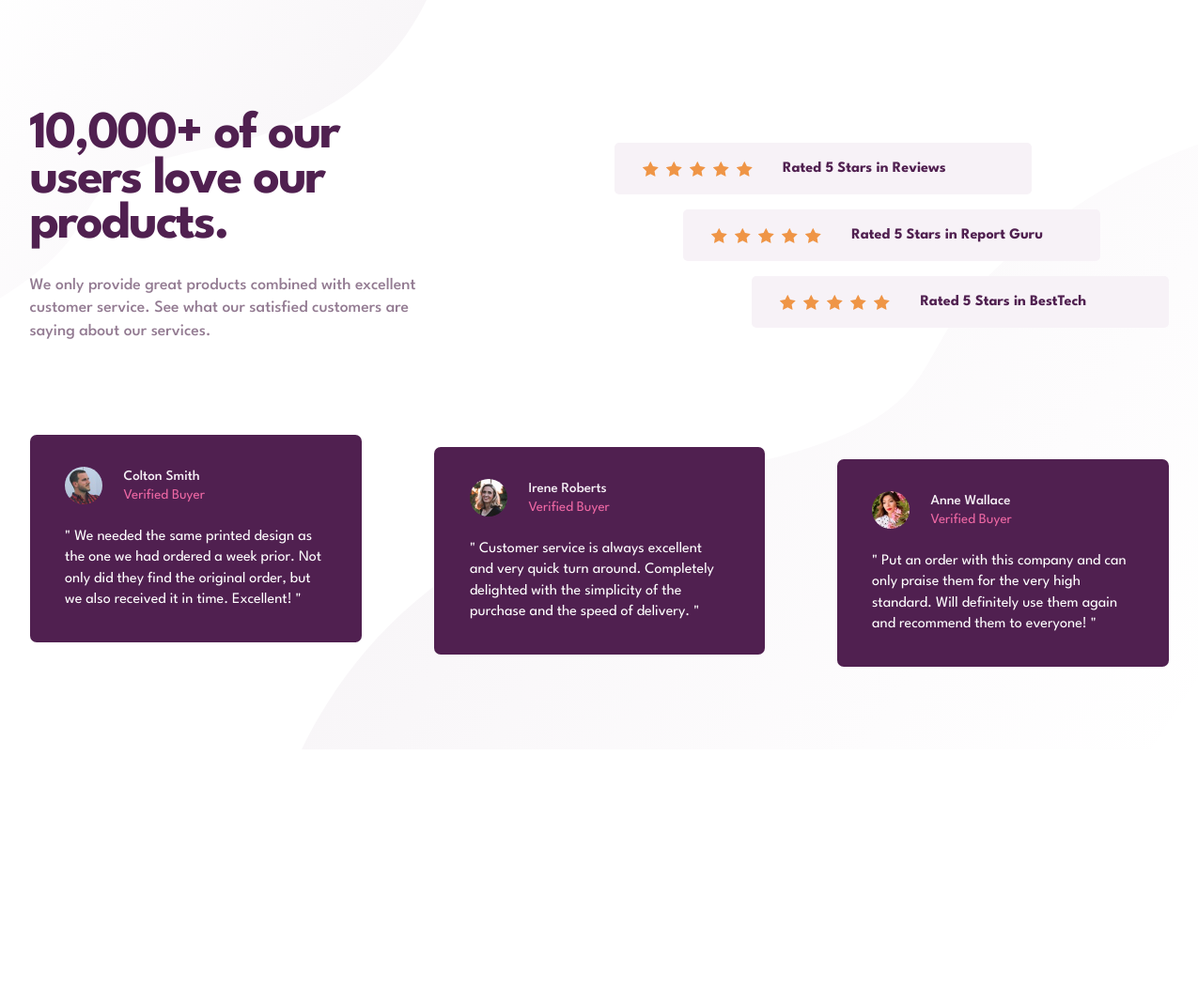
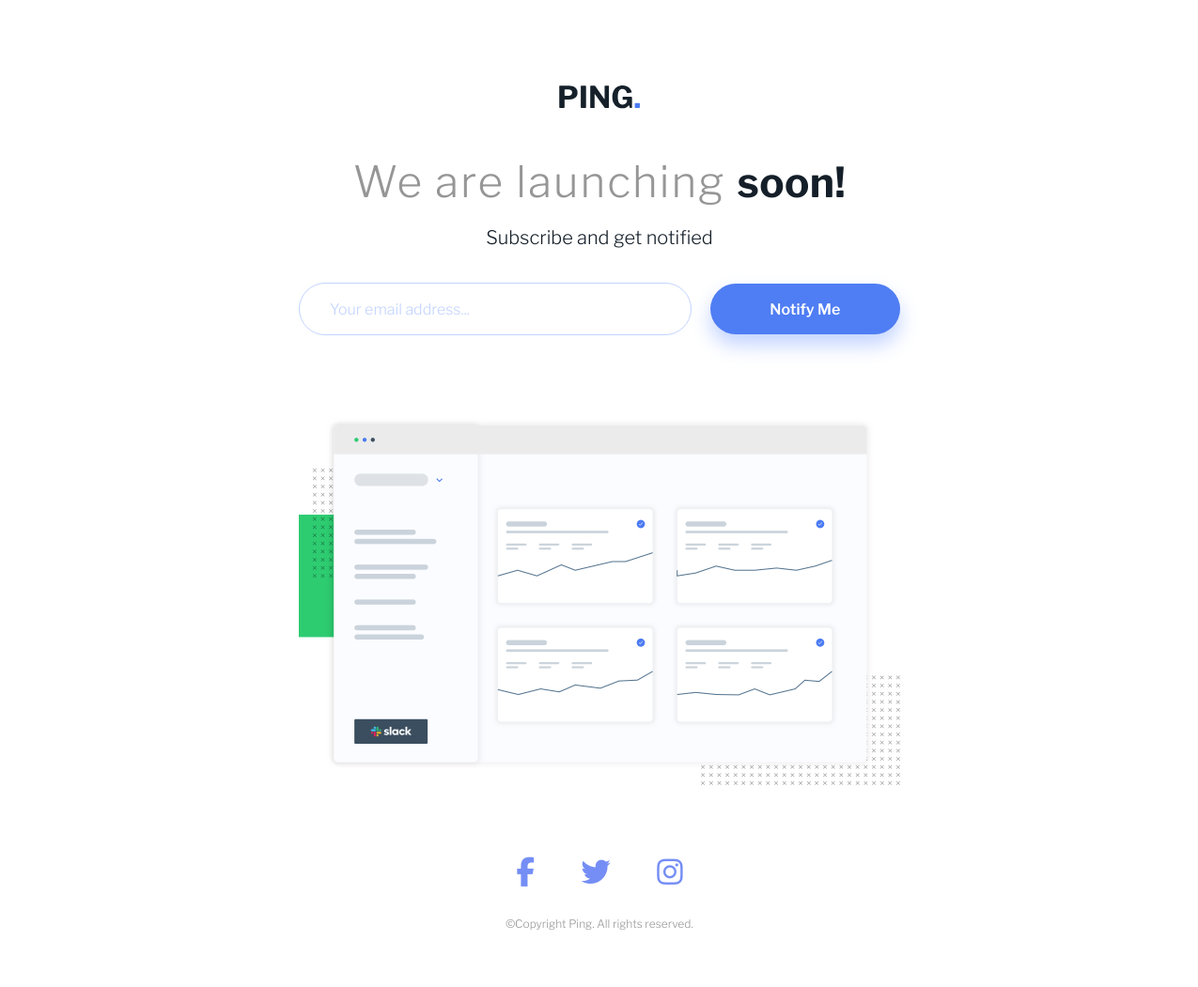
Before and after one commit to JakubLipnicki/jakublipnicki.github.io, a plain HTML site: page index.html in a window 1536 px wide. Shown: the whole page at 94% size, without its empty margins (130-1405 px from the left). Before the commit the page ends 800 px from the top, so only its background shows below. Drawn offline with nearby package versions, Linux system fonts and the light colour scheme.

Commit message:
ping-single-fMentor

```diff
--- /dev/null
+++ b/app.js
@@ -0,0 +1,32 @@
+const input = document.querySelector('.email-input');
+const button = document.querySelector('.submit-button');
+const form = document.querySelector('form');
+const errorMessage = document.createElement('p');
+const validateEmail = (email) => {
+    return input.value.match(/^[A-Za-z\._\-0-9]*[@][A-Za-z]*[\.][a-z]{2,4}$/);
+};
+const errorInsertion = (message) => {
+    errorMessage.textContent = message;
+    errorMessage.classList.add('error-message');
+    console.log(errorMessage);
+    input.after(errorMessage);
+};
+button.addEventListener('click', (e) => {
+    if (input.value === '') {
+        e.preventDefault();
+        input.classList.add('input-error');
+        errorInsertion('Whoops! It looks like you forgot to add your email');
+        return;
+    }
+    if (validateEmail(input)) {
+        input.classList.remove('input-error');
+        errorInsertion('');
+        input.value = '';
+        e.preventDefault();
+        return;
+    } else {
+        e.preventDefault();
+        input.classList.add('input-error');
+        errorInsertion('Please provide a valid email address');
+    }
+});
--- a/index.html
+++ b/index.html
@@ -11,115 +11,78 @@
             sizes="32x32"
             href="./images/favicon-32x32.png"
         />
-    <link rel="preconnect" href="https://fonts.googleapis.com">
-    <link rel="preconnect" href="https://fonts.gstatic.com" crossorigin>
-    <link href="https://fonts.googleapis.com/css2?family=League+Spartan:wght@400;500;700&display=swap" rel="stylesheet">
-    <link rel="stylesheet" href="style.css">
-    <title>Frontend Mentor | Social proof section</title>
+        <link rel="stylesheet" href="style.css" />
 
+        <title>Frontend Mentor | Ping coming soon page</title>
+        <script
+            src="https://kit.fontawesome.com/8ebeed152d.js"
+            crossorigin="anonymous"
+        ></script>
     </head>
     <body>
         <section class="container">
             <header>
-        <h1>10,000+ of our users love our products.</h1>
-
-        <p class="header-description">We only provide great products combined with excellent customer service.
-          See what our satisfied customers are saying about our services.</p>
+                <img src="images/logo.svg" alt="logo" class="logo" />
+                <h1>We are launching <span class="header-span">soon!</span></h1>
+                <h3>Subscribe and get notified</h3>
             </header>
             <main>
-        <div class="ratings">
-          <div class="rating-box" id="rev">
-            <div class="stars-box">
-              <img src="images/icon-star.svg" alt="icon-star">
-              <img src="images/icon-star.svg" alt="icon-star">
-              <img src="images/icon-star.svg" alt="icon-star">
-              <img src="images/icon-star.svg" alt="icon-star">
-              <img src="images/icon-star.svg" alt="icon-star">
+                <form action="">
+                    <div class="input-field">
+                        <input
+                            type="email"
+                            name=""
+                            id=""
+                            placeholder="Your email address..."
+                            class="email-input"
+                        />
                     </div>
-            <p class="rating-p">
-              Rated 5 Stars in Reviews
+                    <div class="button-field">
+                        <input
+                            type="submit"
+                            value="Notify Me"
+                            class="submit-button"
+                        />
+                    </div>
+                </form>
+                <img
+                    src="images/illustration-dashboard.png"
+                    alt="illustration-dashboard"
+                    class="dashboard"
+                />
+            </main>
+
+            <footer>
+                <div class="socials-images">
+                    <i
+                        class="fa-brands fa-facebook-f fa-lg"
+                        style="color: #758ef5"
+                    ></i>
+                    <i
+                        class="fa-brands fa-twitter fa-lg"
+                        style="color: #758ef5"
+                    ></i>
+                    <i
+                        class="fa-brands fa-instagram fa-lg"
+                        style="color: #758ef5"
+                    ></i>
+                </div>
+                <p class="copyright">
+                    &copy;Copyright Ping. All rights reserved.
                 </p>
-          </div>
-          <div class="rating-box" id="guru">
-            <div class="stars-box">
-              <img src="images/icon-star.svg" alt="icon-star">
-              <img src="images/icon-star.svg" alt="icon-star">
-              <img src="images/icon-star.svg" alt="icon-star">
-              <img src="images/icon-star.svg" alt="icon-star">
-              <img src="images/icon-star.svg" alt="icon-star">
-            </div>
-            <p class="rating-p">
-              Rated 5 Stars in Report Guru
-            </p>
-          </div>
-          <div class="rating-box" id="tech">
-            <div class="stars-box">
-              <img src="images/icon-star.svg" alt="icon-star">
-              <img src="images/icon-star.svg" alt="icon-star">
-              <img src="images/icon-star.svg" alt="icon-star">
-              <img src="images/icon-star.svg" alt="icon-star">
-              <img src="images/icon-star.svg" alt="icon-star">
-            </div>
-            <p class="rating-p">
-              Rated 5 Stars in BestTech
-            </p>
-          </div>
-        </div>
-
-
-        <div class="user-reviews-block">
-          <div class="review-card" id="colton">
-            <div class="user">
-              <img src="images/image-colton.jpg" alt="colton.jpg">
-              <div class="user-info">
-                <span class="username">Colton Smith </span>
-                <span class="user-type">Verified Buyer</span>
-              </div>
-            </div>
-            <p class="review-p">
-              " We needed the same printed design as the one we had ordered a week prior.
-              Not only did they find the original order, but we also received it in time.
-              Excellent! "
-            </p>
-          </div>
-
-          <div class="review-card" id="irene">
-            <div class="user">
-              <img src="images/image-irene.jpg" alt="irene.jpg">
-              <div class="user-info">
-                <span class="username">Irene Roberts</span>
-                <span class="user-type">Verified Buyer</span>
-              </div>
-            </div>
-            <p class="review-p" id="irene-p">
-              " Customer service is always excellent and very quick turn around. Completely
-              delighted with the simplicity of the purchase and the speed of delivery. "
-            </p>
-          </div>
-          <div class="review-card" id="anne">
-            <div class="user">
-              <img src="images/image-anne.jpg" alt="anne.jpg">
-              <div class="user-info">
-                <span class="username">Anne Wallace</span>
-                <span class="user-type">Verified Buyer</span>
-              </div>
-            </div>
-            <p class="review-p">
-              " Put an order with this company and can only praise them for the very high
-              standard. Will definitely use them again and recommend them to everyone! "
-            </p>
-          </div>
-        </div>
-
-      </main>
-    </section>
-
-
-    <!-- <div class="attribution">
+            </footer>
+            <!--
+      <footer>
+          <p class="attribution">
               Challenge by
-      <a href="https://www.frontendmentor.io?ref=challenge" target="_blank"
+              <a
+                  href="https://www.frontendmentor.io?ref=challenge"
+                  target="_blank"
                   >Frontend Mentor</a
               >. Coded by <a href="#">Your Name Here</a>.
-    </div> -->
+          </p>
+      </footer> -->
+        </section>
+        <script src="app.js"></script>
     </body>
 </html>
--- a/style.css
+++ b/style.css
@@ -1,212 +1,193 @@
-/* rem to the font sizes
-em for the paddings margins and widths*/
-/* font-family: 'League Spartan', sans-serif;
-Weights: 400, 500, 700*/
-body{
-    font-size: .9375rem;
-    font-family: 'League Spartan', sans-serif;
-    height: 100%;
+@import url('https://fonts.googleapis.com/css2?family=Libre+Franklin:wght@300;600;700&display=swap');
+/* font-family: 'Libre Franklin', sans-serif; */
+
+* {
+    box-sizing: border-box;
+    font-family: 'Libre Franklin', sans-serif;
+    font-size: 1.25rem;
+}
+body {
     margin: 0;
-    background: url(images/bg-pattern-top-mobile.svg), url(images/bg-pattern-bottom-mobile.svg);
-    background-repeat: no-repeat, no-repeat;
-    background-position: top, bottom;
-    margin: 4em 1.4063em;
-    background-color: hsl(0, 0%, 100%);
-}
-header{
-    display: flex;
-    flex-direction: column;
-    justify-items: center;
-    align-items: center;
-    text-align: center;
-}
-h1{
-    max-width: 11ch;
-    color: hsl(300, 43%, 22%);
-    font-size: 2rem;
-    line-height: 1.8rem;
-}
-.container{
-    display: flex;
-    flex-direction: column;
-}
-.header-description{
-    max-width: 32ch;
-    margin: 0;
-    font-size: 1.1rem;
-    color: hsl(303, 10%, 53%);
-    font-weight: 500;
-    line-height: 1.3rem;
-    margin-top: .3em;
-}
-.ratings{
-    width: 100%;
-    margin: 2.5em 0;
-}
-.rating-box{
-    background-color: hsl(300, 24%, 96%);
-    border-radius: .3125rem;
     display: flex;
     flex-direction: column;
     justify-content: center;
     align-items: center;
-    width: 100%;
-    margin: 1em 0;
-    padding: 1em 0;
 }
-.stars-box img{
-    margin: 0 0.08rem 0.5rem 0.08rem;
-}
-.rating-p{
-    margin: 0;
-    color: hsl(300, 43%, 22%);
-    font-weight: 700;
-}
-.user-reviews-block{
-    margin: 3em 0;
-}
-.review-card{
-    background-color: hsl(300, 43%, 22%);
-    padding: 2em 2em;
-    border-radius: 7px;
-    margin: 1em 0;
-}
-.user{
-    display: flex;
-
-}
-.user img{
-    width: 2.5rem;
-    border-radius: 900px;
-}
-.user-info{
+header {
     display: flex;
     flex-direction: column;
-    justify-content: space-around;
-    margin-left: 1.5em;
+    justify-content: center;
+    align-items: center;
 }
-.username{
-    color: hsl(300, 24%, 96%);
-    font-weight: 500;
+main {
+    display: flex;
+    flex-direction: column;
+    justify-content: center;
+    align-items: center;
 }
-.user-type{
-    color: hsl(333, 80%, 67%);
+footer {
+    display: flex;
+    flex-direction: column;
+    justify-content: center;
+    align-items: center;
+    margin-top: 12rem;
 }
-.review-p{
-    color: hsl(0, 0%, 100%);
-    margin: 1.5em 0;
-    line-height: 1.5em;
-    margin-bottom: 0;
-    width: 27ch;
+h1 {
+    color: hsl(0, 0%, 59%);
+    font-weight: 300;
+    font-size: 2.2rem;
+    margin: 0;
+    margin-top: 4rem;
+    letter-spacing: 0.02rem;
+}
+h3 {
+    font-weight: 300;
+    font-size: 1.2rem;
+    margin: 0;
+    margin-top: 1.75rem;
+    color: hsl(209, 33%, 12%);
+}
+.container {
+    margin: 8.5rem 3rem 0 3rem;
+    display: flex;
+    flex-direction: column;
+    justify-content: center;
+    align-content: center;
+    align-items: center;
+    max-width: 39.375rem;
+}
+.logo {
+    height: 1.6rem;
+}
+.header-span {
+    color: hsl(209, 33%, 12%);
+    font-weight: 700;
+    font-size: 2.2rem;
+    letter-spacing: 0.02rem;
+}
+.email-input {
+    border-color: hsl(223, 100%, 88%);
+    border-radius: 50px;
+    border-style: solid;
+    padding: 0.9em 8em 0.9em 2.5em;
+    margin-top: 3rem;
+    outline-color: hsl(223, 100%, 88%);
+    outline-width: 0.5px;
+}
+input:focus {
+    border-color: hsl(223, 100%, 88%);
+}
+.submit-button {
+    background-color: hsl(223, 87%, 63%);
+    color: white;
+    width: 100%;
+    border: none;
+    border-radius: 50px;
+    padding: 1em 0;
+    margin-top: 1rem;
+    font-weight: 600;
+    font-size: 1.2rem;
+    box-shadow: 0 0.5625rem 1.0625rem hsl(223, 100%, 88%);
+    cursor: pointer;
+}
+.submit-button:hover {
+    background-color: hsla(223, 87%, 63%, 0.747);
+}
+.dashboard {
+    width: 100%;
+    margin-top: 7rem;
+}
+.fa-brands {
+    padding: 1.1rem;
+    cursor: pointer;
+}
+.copyright {
+    color: hsl(0, 0%, 59%);
     font-size: 1rem;
+    margin-top: 2.5rem;
+    margin-bottom: 3rem;
 }
-
+::placeholder {
+    color: hsl(223, 100%, 88%);
+}
+/* error messages */
+.error-message {
+    color: hsl(354, 100%, 66%);
+    font-size: 1rem;
+    margin: 0.5em 0;
+    font-style: italic;
+    text-align: center;
+}
+.input-error {
+    border-color: hsl(354, 100%, 66%);
+    outline-color: hsl(354, 100%, 66%);
+}
 @media (min-width: 1440px) {
-    body{
-        background: none;
-        background: url(images/bg-pattern-top-desktop.svg), url(images/bg-pattern-bottom-desktop.svg);
-        background-repeat: no-repeat, no-repeat;
-        background-position: left top, right bottom;
-        margin: 7.5rem 10.1rem 3.5rem 10.1rem;
-
+    h1 {
+        margin-top: 2.5rem;
+        font-size: 2.3rem;
+        letter-spacing: 0.1rem;
     }
-    .container{
-        display: grid;
-        grid-template-areas:
-        "header stars"
-        "reviews reviews"
-        ;
-        grid-template-columns: 1fr 1fr;
-        grid-template-rows: 1fr 1fr;
+    h3 {
+        margin-top: 1rem;
+        font-size: 1rem;
     }
-    header{
-        grid-area: header;
-        align-items: start;
-        text-align: start;
-        gap: 1.5em;
+    form {
+        display: flex;
+        align-items: center;
+        margin-top: 1.8rem;
+        gap: 1rem;
+        width: 100%;
     }
-    main{
-        display: contents;
-    }
-    h1{
-        font-size: 3.5rem;
-        line-height: 3rem;
-        margin: 0;
-        letter-spacing: -0.125rem;
-
-    }
-    .header-description{
-        max-width: 40ch;
-        line-height: 1.4em;
-    }
-    .ratings{
-        grid-area: stars;
-        margin: 1rem 0 0 0;
-        padding: 1rem 0 1rem 1rem;
-        display: flex;
-        flex-direction: column;
-        gap: 1rem;
-        box-sizing: border-box;
-    }
-    .rating-box{
-        flex-direction: row;
-        border-radius: .3125rem;
-        justify-content: start;
-        padding: 1.3em 2em;
-        max-width: 24rem;
-        margin: 0;
-    }
-    .stars-box{
-        display: flex;
-        gap: .5rem;
-    }
-    .stars-box img{
-        margin: 0;
-
-    }
-    .rating-p{
-        font-size: 1rem;
-        padding: 0 0 0 2em;
+    .container {
+        margin: 4.5rem 3rem 0 3rem;
+        max-width: 32rem;
     }
 
-    .user-reviews-block{
-        grid-area: reviews;
-        display: grid;
-        grid-auto-flow: column;
-        justify-content: space-between;
-        min-height: 15.4413rem;
-        margin: 2rem 0;
+    .logo {
+        height: 1.3rem;
     }
-    .review-card{
-        min-width: 18.2rem;
-        padding: 2.25em 2.5em;
+    .input-field {
+        width: 66%;
+        display: inline;
+    }
+    .button-field {
+        width: 32%;
+    }
+    .email-input {
+        width: 100%;
+        padding: 1.1em 8em 1.1em 2em;
         margin: 0;
-        box-sizing: border-box;
+        font-size: 0.8rem;
+        border: solid 1px hsl(223, 100%, 88%);
     }
-    .review-p{
-        width: 30ch;
-        line-height: 1.4em;
+    .submit-button {
+        width: 100%;
+        margin: 0;
+        font-size: 0.8rem;
+        padding: 1.1em 0;
     }
-    #rev{
-        align-self: flex-start;
+    .dashboard {
+        margin-top: 4.4rem;
     }
-    #guru{
-        align-self: center;
+    footer {
+        margin-top: 3.5rem;
     }
-    #tech{
-        align-self: flex-end;
+    .copyright {
+        font-size: 0.6rem;
+        margin-top: 2em;
+        margin-bottom: 5em;
     }
-    #irene-p{
-        width: 29.7ch;
+    .error-message {
+        color: hsl(354, 100%, 66%);
+        font-size: 0.6rem;
+        position: absolute;
+        padding-left: 3em;
+        margin: 0.5em 0;
+        font-style: italic;
     }
-    #colton{
-        align-self: flex-start;
-        justify-self: flex-start;
-    }
-    #irene{
-        align-self: center;
-    }
-    #anne{
-        align-self: end;
+    .input-error {
+        border-color: hsl(354, 100%, 66%);
+        outline-color: hsl(354, 100%, 66%);
     }
 }
```
Also changed, not shown: design/desktop-design.jpg, design/desktop-hover-error-states.jpg (added), design/desktop-preview.jpg, design/mobile-design.jpg, design/mobile-error-state.jpg (added), images/illustration-dashboard.png (added), images/logo.svg (added), 3 other files. Lines whose indentation alone changed are shown as unchanged.
